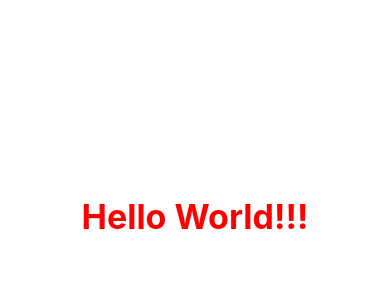
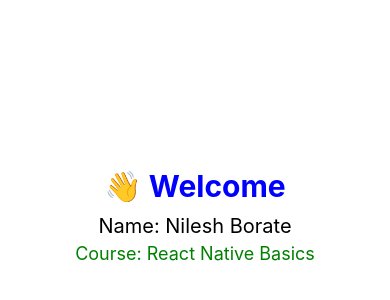
Before and after one commit to nileshborate/react_native, a React Native app in the folder firstappnative/: screen / in a window 390 px wide. Shown: the part 206-506 px from the top of the page. Built offline with nearby package versions, Linux system fonts and the light colour scheme.

Commit message:
using stylesheet to create style

```diff
--- a/firstappnative/App.tsx
+++ b/firstappnative/App.tsx
@@ -1,12 +1,24 @@
-import { Text, View } from 'react-native';
+import { StyleSheet, Text, View } from 'react-native';
 
 function App() {
   return (
-    <View style={{ flex: 1, justifyContent: 'center', alignItems: 'center' }}>
-      <Text style={{ color: 'red', fontSize: 34, fontWeight: 'bold' }}>
-        Hello World!!!
-      </Text>
+    <View style={styles.container}>
+      <Text style={styles.title}>👋 Welcome</Text>
+      <Text style={styles.name}>Name: Nilesh Borate</Text>
+      <Text style={styles.course}>Course: React Native Basics</Text>
     </View>
   );
 }
+
+const styles = StyleSheet.create({
+  container: {
+    flex: 1,
+    justifyContent: 'center',
+    alignItems: 'center',
+  },
+  title: { fontSize: 30, fontWeight: 'bold', color: 'blue' },
+  name: { fontSize: 20, marginTop: 10 },
+  course: { fontSize: 18, marginTop: 5, color: 'green' },
+});
+
 export default App;
```
